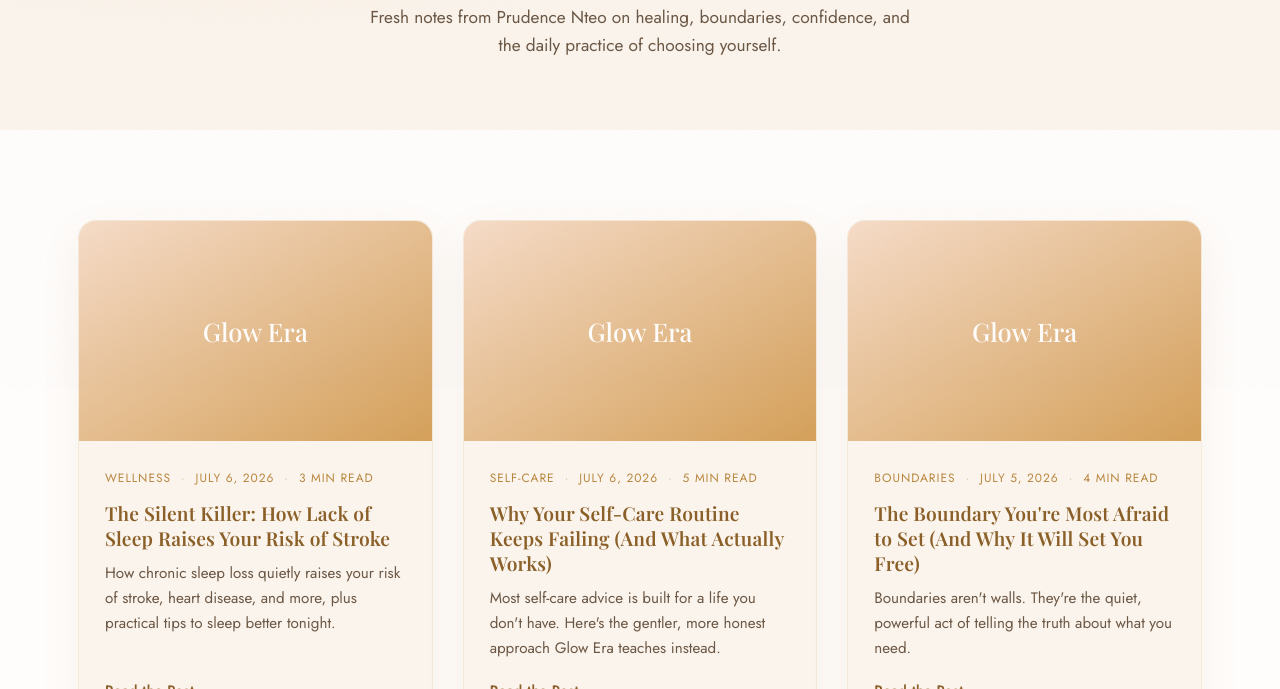
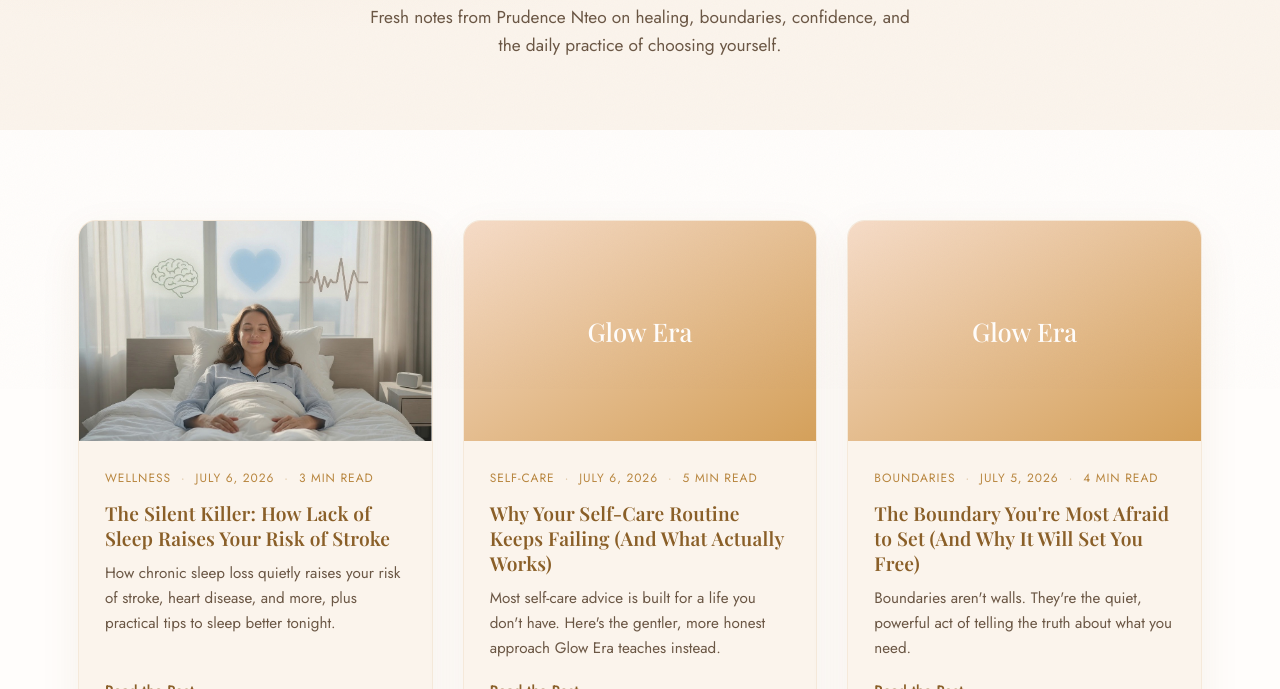
Before and after one commit to Nimadamus/GlowEraBook, a plain HTML site: page blog/index.html in a window 1280 px wide. Shown: the part 411-1100 px from the top of the page. Drawn offline with nearby package versions, Linux system fonts and the light colour scheme.

Commit message:
Add Glow Arrow hero image + card thumbnail to sleep/stroke post; OG tags

```diff
--- a/blog/index.html
+++ b/blog/index.html
@@ -60,7 +60,7 @@
   };
   grid.innerHTML = BLOG_POSTS.map(p => `
     <a class="blog-card" href="${p.slug}.html">
-      <div class="blog-card-media"><span>Glow Era</span></div>
+      <div class="blog-card-media">${p.image ? `<img src="${p.image}" alt="${p.title}" loading="lazy">` : `<span>Glow Era</span>`}</div>
       <div class="blog-card-body">
         <div class="blog-card-meta"><span>${p.category}</span><span class="dot">&middot;</span><span>${fmt(p.date)}</span><span class="dot">&middot;</span><span>${p.readTime}</span></div>
         <h3>${p.title}</h3>
--- a/blog/posts-data.js
+++ b/blog/posts-data.js
@@ -6,7 +6,8 @@ const BLOG_POSTS = [
     excerpt: "How chronic sleep loss quietly raises your risk of stroke, heart disease, and more, plus practical tips to sleep better tonight.",
     date: "2026-07-06",
     readTime: "3 min read",
-    category: "Wellness"
+    category: "Wellness",
+    image: "images/glow-arrow-one.png"
   },
   {
     slug: "why-your-self-care-routine-keeps-failing",
--- a/style.css
+++ b/style.css
@@ -385,6 +385,7 @@ section { padding: 110px 0; position: relative; }
   position: relative;
 }
 .blog-card-media span { position: relative; z-index: 1; }
+.blog-card-media img { position: absolute; inset: 0; width: 100%; height: 100%; object-fit: cover; }
 .blog-card-body { padding: 28px 26px 30px; display: flex; flex-direction: column; flex: 1; }
 .blog-card-meta { font-size: 0.75rem; letter-spacing: 0.08em; text-transform: uppercase; color: var(--gold); margin-bottom: 12px; display: flex; gap: 10px; align-items: center; }
 .blog-card-meta .dot { opacity: 0.5; }
@@ -403,6 +404,7 @@ section { padding: 110px 0; position: relative; }
 .article-back:hover { color: var(--gold-deep); }
 .article-meta { display: flex; gap: 14px; align-items: center; font-size: 0.78rem; letter-spacing: 0.08em; text-transform: uppercase; color: var(--gold); margin-bottom: 18px; }
 .article-hero h1 { font-size: clamp(2.2rem, 4.4vw, 3.2rem); line-height: 1.15; }
+.article-hero-img { display: block; width: 100%; max-width: 780px; height: auto; border-radius: 14px; margin-top: 28px; box-shadow: 0 18px 45px rgba(0,0,0,0.12); }
 
 .article-body { background: var(--white); padding: 20px 0 110px; }
 .article-body .container { max-width: 720px; }
```
Also changed, not shown: blog/the-silent-killer-how-lack-of-sleep-raises-your-risk-of-stroke.html (+6 -0 lines), blog/images/glow-arrow-one.png (added).
